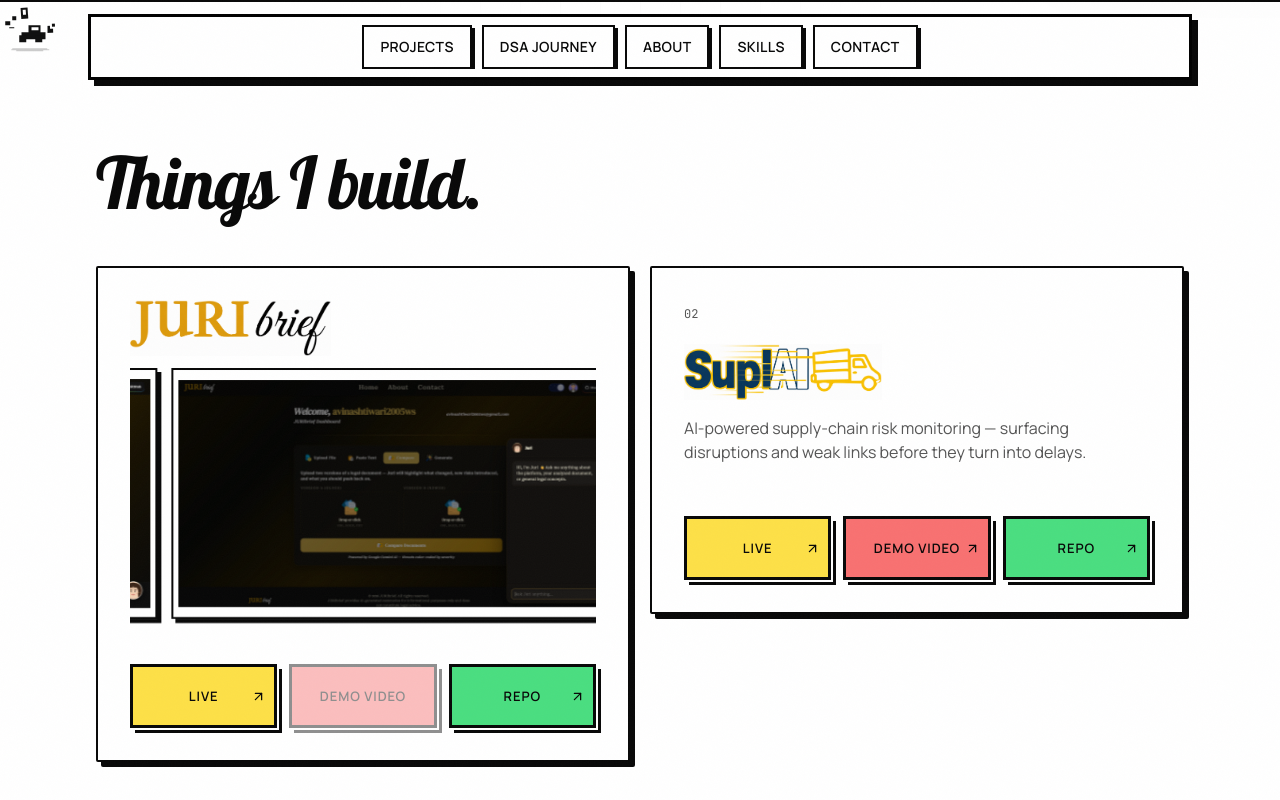
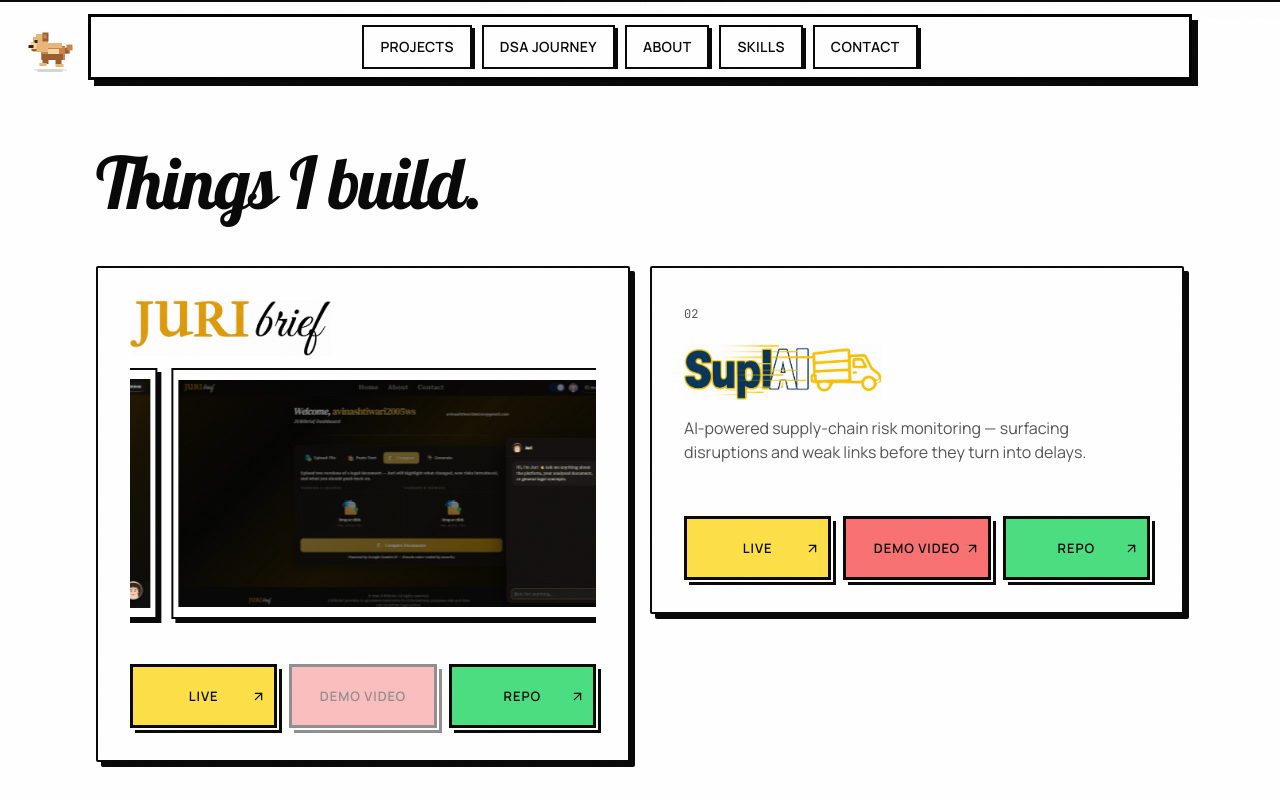
Before and after one commit to AVINASHTIWARI14/portfolio, a React (Vite) app: page / in a window 1280 px wide. Both pictures are taken after a click on the element 363 px from the left and 1222 px from the top of the page. Shown: the part 782-1582 px from the top of the page. Built offline with nearby package versions, Linux system fonts and the light colour scheme.

Commit message:
Restore original pixel dog appearance

```diff
--- a/src/components/portfolio/CursorPet.tsx
+++ b/src/components/portfolio/CursorPet.tsx
@@ -5,74 +5,54 @@ type PetState = { x: number; y: number; facing: 1 | -1; visible: boolean; runnin
 export function CursorPet() {
   const target = useRef({ x: -100, y: -100 });
   const position = useRef({ x: -100, y: -100 });
-  const initialized = useRef(false);
   const [pet, setPet] = useState<PetState>({ x: -100, y: -100, facing: 1, visible: false, running: false });
 
   useEffect(() => {
     const updateTarget = (x: number, y: number) => {
-      // Aim for a spot beside the pointer so the dog sits facing it, not underneath it.
-      target.current = {
-        x: Math.max(28, Math.min(window.innerWidth - 28, x - 38)),
-        y: Math.max(36, Math.min(window.innerHeight - 24, y + 8)),
-      };
-
-      if (!initialized.current) {
-        position.current = {
-          x: Math.min(window.innerWidth - 24, x + 90),
-          y: Math.min(window.innerHeight - 30, y + 58),
-        };
-        initialized.current = true;
-        setPet({ ...position.current, facing: -1, visible: true, running: true });
+      target.current = { x, y };
+      if (!pet.visible) {
+        position.current = { x: x + 72, y: y + 42 };
+        setPet({ x: x + 72, y: y + 42, facing: -1, visible: true, running: true });
       }
     };
-
     const onMouseMove = (event: MouseEvent) => updateTarget(event.clientX, event.clientY);
     const onTouch = (event: TouchEvent) => {
       const touch = event.touches[0];
       if (touch) updateTarget(touch.clientX, touch.clientY);
     };
-
     window.addEventListener("mousemove", onMouseMove, { passive: true });
     window.addEventListener("touchstart", onTouch, { passive: true });
     window.addEventListener("touchmove", onTouch, { passive: true });
 
-    let lastRender = 0;
-    let frame = 0;
-    const step = (time: number) => {
+    const step = window.setInterval(() => {
       const current = position.current;
       const destination = target.current;
       const dx = destination.x - current.x;
       const dy = destination.y - current.y;
       const distance = Math.hypot(dx, dy);
-      const running = distance > 5;
-      // Fixed-size pixel steps: deliberately retro, but quick enough to keep up with the pointer.
-      const speed = running ? Math.min(9, Math.max(3.5, distance * 0.18)) : 0;
-      const next = running
-        ? { x: current.x + (dx / distance) * Math.min(speed, distance), y: current.y + (dy / distance) * Math.min(speed, distance) }
+      const running = distance > 34;
+      const speed = running ? Math.min(8, Math.max(2.4, distance * 0.12)) : 0;
+      const next = distance > 34
+        ? { x: current.x + (dx / distance) * speed, y: current.y + (dy / distance) * speed }
         : current;
+      // Snap coordinates to a small grid for a deliberately retro, pixel-step movement.
       position.current = { x: Math.round(next.x / 2) * 2, y: Math.round(next.y / 2) * 2 };
-
-      if (time - lastRender > 32) {
       setPet((previous) => ({
         ...previous,
         x: position.current.x,
         y: position.current.y,
-          facing: Math.abs(dx) > 1.5 ? (dx > 0 ? 1 : -1) : previous.facing,
+        facing: Math.abs(dx) > 2 ? (dx > 0 ? 1 : -1) : previous.facing,
         running,
       }));
-        lastRender = time;
-      }
-      frame = window.requestAnimationFrame(step);
-    };
+    }, 40);
 
-    frame = window.requestAnimationFrame(step);
     return () => {
-      window.cancelAnimationFrame(frame);
+      window.clearInterval(step);
       window.removeEventListener("mousemove", onMouseMove);
       window.removeEventListener("touchstart", onTouch);
       window.removeEventListener("touchmove", onTouch);
     };
-  }, []);
+  }, [pet.visible]);
 
   if (!pet.visible) return null;
 
@@ -83,73 +63,58 @@ export function CursorPet() {
       style={{
         left: pet.x,
         top: pet.y,
-        width: 56,
-        height: 46,
+        width: 48,
+        height: 40,
         transform: `translate(-50%, -75%) scaleX(${pet.facing})`,
         imageRendering: "pixelated",
       }}
     >
-      <svg viewBox="0 0 32 26" width="56" height="46" shapeRendering="crispEdges" className="overflow-visible">
+      <svg viewBox="0 0 32 26" width="48" height="40" shapeRendering="crispEdges" className="overflow-visible">
         <style>{`
           .pet-tail { transform-box: fill-box; transform-origin: 2px 2px; animation: pet-tail-wag .22s steps(2,end) infinite alternate; }
           .pet-run { animation: pet-bob .16s steps(2,end) infinite alternate; }
-          .pet-ear { transform-box: fill-box; transform-origin: bottom left; animation: pet-ear .3s steps(2,end) infinite alternate; }
-          .pet-leg-a { animation: pet-leg-a .16s steps(2,end) infinite alternate; }
-          .pet-leg-b { animation: pet-leg-b .16s steps(2,end) infinite alternate; }
-          .pet-sit-tail { animation: pet-tail-wag .32s steps(2,end) infinite alternate; }
+          .pet-ear { animation: pet-ear .45s steps(2,end) infinite alternate; }
           @keyframes pet-tail-wag { from { transform: rotate(-18deg); } to { transform: rotate(22deg); } }
-          @keyframes pet-bob { from { transform: translateY(0); } to { transform: translateY(-1px); } }
-          @keyframes pet-ear { from { transform: rotate(0); } to { transform: rotate(8deg); } }
-          @keyframes pet-leg-a { from { transform: translateY(-1px); } to { transform: translateY(1px); } }
-          @keyframes pet-leg-b { from { transform: translateY(1px); } to { transform: translateY(-1px); } }
-          @media (prefers-reduced-motion: reduce) { .pet-tail, .pet-run, .pet-ear, .pet-leg-a, .pet-leg-b, .pet-sit-tail { animation: none; } }
+          @keyframes pet-bob { from { transform: translateY(0); } to { transform: translateY(-2px); } }
+          @keyframes pet-ear { from { transform: translateY(0); } to { transform: translateY(1px); } }
+          @media (prefers-reduced-motion: reduce) { .pet-tail, .pet-run, .pet-ear { animation: none; } }
         `}</style>
         <g className={pet.running ? "pet-run" : ""}>
-          {/* Strict monochrome palette for a tiny black-and-white game sprite. */}
-          <g className={pet.running ? "pet-tail" : "pet-sit-tail"}>
-            <rect x="3" y="11" width="4" height="4" fill="#111111" />
-            <rect x="1" y="9" width="4" height="4" fill="#ffffff" />
-            <rect x="2" y="10" width="2" height="2" fill="#111111" />
+          <g className="pet-tail">
+            <rect x="3" y="11" width="4" height="4" fill="#9b5d32" />
+            <rect x="1" y="9" width="4" height="4" fill="#c88449" />
           </g>
-          {/* Body and saddle patch */}
-          <rect x="6" y="10" width="16" height="9" fill="#ffffff" />
-          <rect x="8" y="8" width="12" height="3" fill="#ffffff" />
-          <rect x="7" y="15" width="14" height="4" fill="#111111" />
-          <rect x="10" y="11" width="7" height="4" fill="#111111" />
-          <rect x="11" y="12" width="4" height="2" fill="#ffffff" />
-          {/* Head, floppy ear, muzzle */}
-          <rect x="17" y="4" width="10" height="10" fill="#ffffff" />
-          <rect x="20" y="2" width="5" height="3" fill="#ffffff" />
+          <rect x="6" y="10" width="16" height="9" fill="#c88449" />
+          <rect x="8" y="8" width="12" height="3" fill="#e7b779" />
+          <rect x="7" y="15" width="14" height="4" fill="#9b5d32" />
+          <rect x="10" y="12" width="7" height="3" fill="#f4d5a0" />
+          <rect x="17" y="4" width="10" height="10" fill="#e7b779" />
+          <rect x="20" y="2" width="5" height="3" fill="#e7b779" />
           <g className="pet-ear">
-            <rect x="17" y="1" width="4" height="6" fill="#111111" />
-            <rect x="18" y="2" width="2" height="3" fill="#ffffff" />
+            <rect x="17" y="1" width="4" height="6" fill="#9b5d32" />
+            <rect x="18" y="2" width="2" height="3" fill="#c88449" />
           </g>
-          <rect x="25" y="7" width="4" height="5" fill="#ffffff" />
-          <rect x="27" y="9" width="3" height="2" fill="#111111" />
-          <rect x="24" y="6" width="2" height="2" fill="#111111" />
-          <rect x="25" y="12" width="3" height="1" fill="#111111" />
-          {/* Pixel legs alternate while running and settle into a sit when close */}
+          <rect x="25" y="7" width="4" height="5" fill="#f4d5a0" />
+          <rect x="27" y="9" width="3" height="2" fill="#33251d" />
+          <rect x="24" y="6" width="2" height="2" fill="#33251d" />
+          <rect x="25" y="12" width="3" height="1" fill="#9b5d32" />
           {pet.running ? (
             <>
-              <g className="pet-leg-a">
-                <rect x="8" y="18" width="4" height="5" fill="#111111" />
-                <rect x="7" y="22" width="5" height="2" fill="#ffffff" />
-              </g>
-              <g className="pet-leg-b">
-                <rect x="17" y="18" width="4" height="4" fill="#111111" />
-                <rect x="18" y="21" width="5" height="2" fill="#ffffff" />
-              </g>
+              <rect x="8" y="18" width="4" height="5" fill="#9b5d32" />
+              <rect x="7" y="22" width="5" height="2" fill="#e7b779" />
+              <rect x="17" y="18" width="4" height="4" fill="#9b5d32" />
+              <rect x="18" y="21" width="5" height="2" fill="#e7b779" />
             </>
           ) : (
             <>
-              <rect x="9" y="17" width="4" height="5" fill="#111111" />
-              <rect x="7" y="21" width="7" height="3" fill="#ffffff" />
-              <rect x="18" y="17" width="4" height="5" fill="#111111" />
-              <rect x="17" y="21" width="7" height="3" fill="#ffffff" />
+              <rect x="9" y="17" width="4" height="5" fill="#9b5d32" />
+              <rect x="7" y="21" width="7" height="3" fill="#e7b779" />
+              <rect x="18" y="17" width="4" height="5" fill="#9b5d32" />
+              <rect x="17" y="21" width="7" height="3" fill="#e7b779" />
             </>
           )}
         </g>
-        <ellipse cx="16" cy="25" rx="11" ry="1" fill="#000000" opacity=".2" />
+        <ellipse cx="16" cy="25" rx="11" ry="1" fill="#000" opacity=".16" />
       </svg>
     </div>
   );
```
Lines whose indentation alone changed are shown as unchanged.
